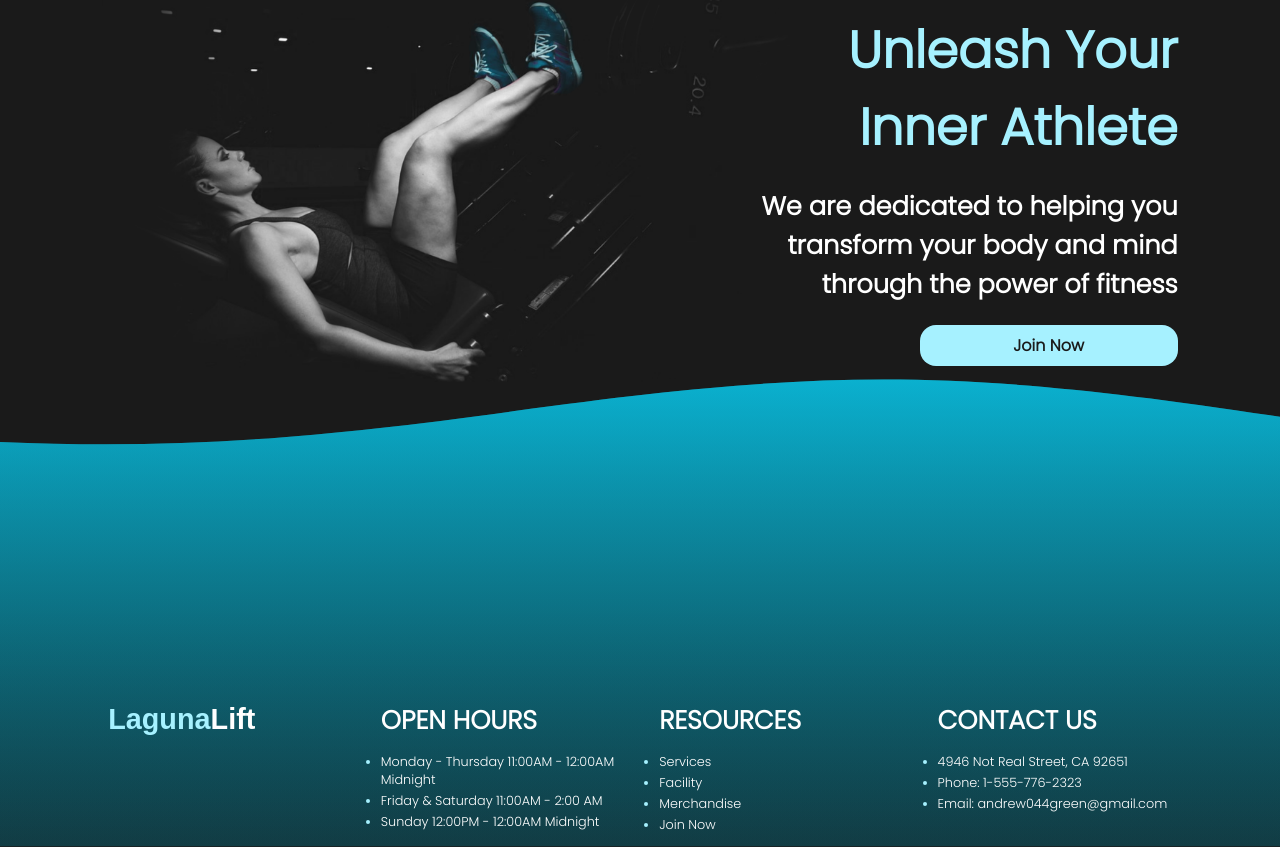
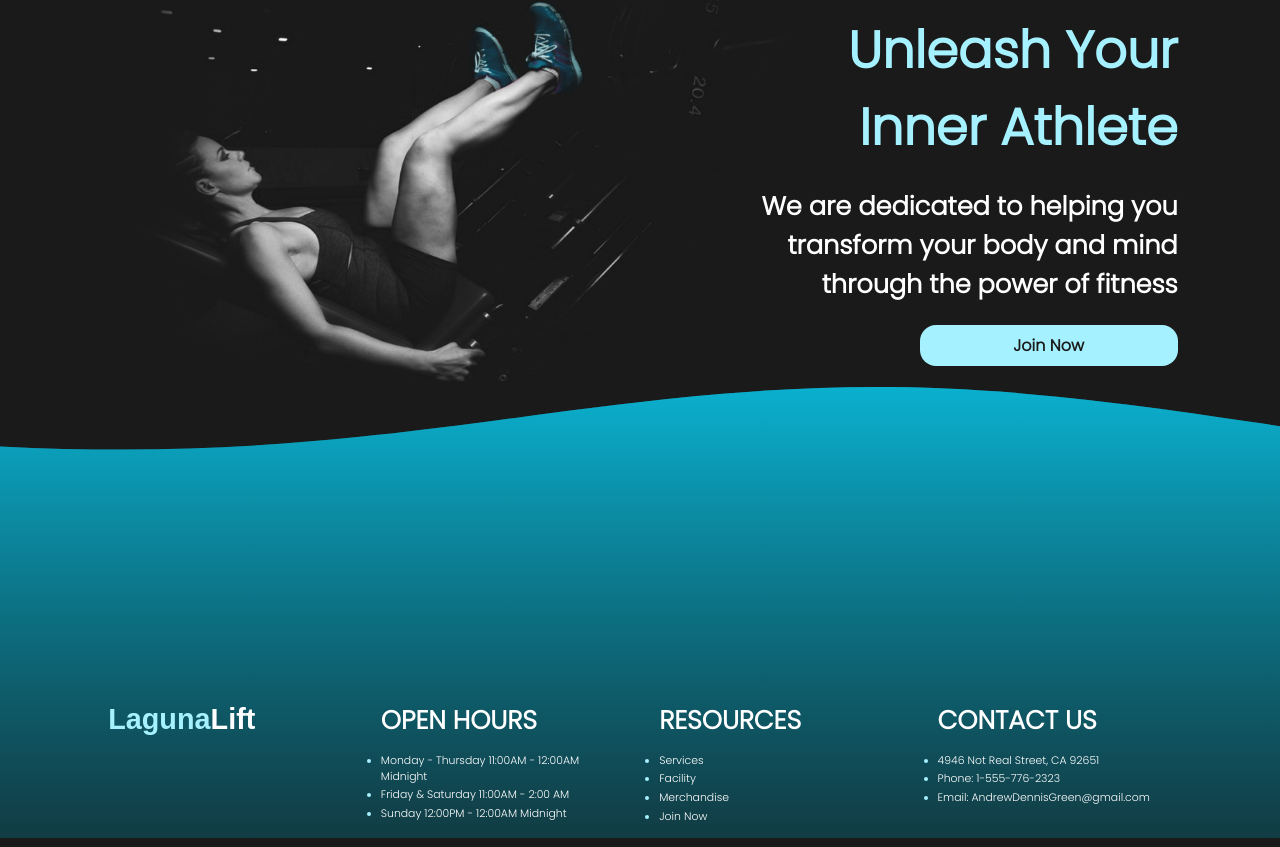
Before and after one commit to AGreen153/LagunaLift, a React (Vite) app: page / in a window 1280 px wide. Shown: the part 302-1149 px from the top of the page. Built offline with nearby package versions, Linux system fonts and the light colour scheme; a web font is replaced by a local one.

Commit message:
fix: Footer font size and email

```diff
--- a/src/components/FooterComponent/Footer.css
+++ b/src/components/FooterComponent/Footer.css
@@ -105,7 +105,7 @@
     flex-direction: column;
     justify-content: left;
     align-items: start;
-    font-size: 1em;
+    font-size: 0.85em;
 }
 
 .footer-component div ul li::marker{
--- a/src/components/FooterComponent/Footer.jsx
+++ b/src/components/FooterComponent/Footer.jsx
@@ -39,7 +39,7 @@ const Footer = () => {
                     <ul>
                         <li>4946 Not Real Street, CA 92651</li>
                         <li>Phone: 1-555-776-2323</li>
-                        <li>Email: andrew044green@gmail.com</li>
+                        <li>Email: AndrewDennisGreen@gmail.com</li>
                     </ul>
                 </div>
             </div>
```
